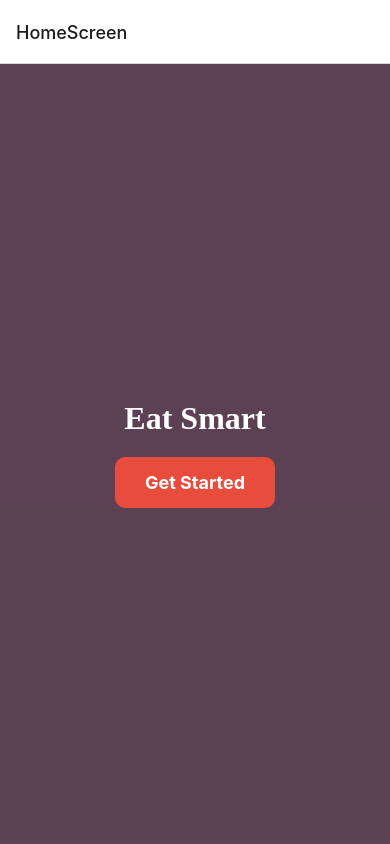
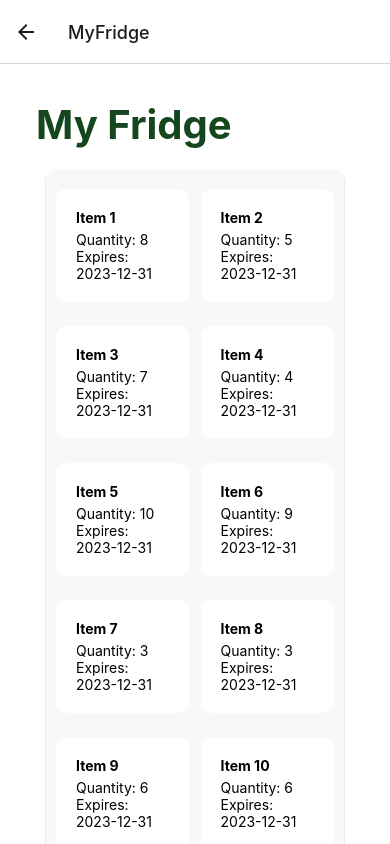
Before and after one commit to luciansurdu66/EatSmart, a React Native app: screen /MyFridge in a window 390 px wide. Shown: the top 844 px of the page. Built offline with nearby package versions, Linux system fonts and the light colour scheme.

Commit message:
Create a My fridge page

```diff
--- a/App.js
+++ b/App.js
@@ -4,6 +4,7 @@ import { createStackNavigator } from '@react-navigation/stack';
 import { NavigationContainer } from '@react-navigation/native';
 import AddIngredient from "./frontend/src/components/addIngredient"; // updated import path
 import HomeScreen from "./frontend/src/components/homeScreen";
+import MyFridge from "./frontend/src/components/myFridge";
 //import BottomMenu from "./frontend/src/components/bottomMenu";
 
 //create a stack navigator with bottom menu sticking to the bottom
@@ -17,6 +18,7 @@ export default function App() {
 
         <Stack.Screen name="HomeScreen" component={HomeScreen} title='Home' />
         <Stack.Screen name="AddIngredient" component={AddIngredient} />
+        <Stack.Screen name="MyFridge" component={MyFridge} />
       </Stack.Navigator>
     </NavigationContainer>
   );
--- /dev/null
+++ b/frontend/src/components/gridComponent.js
@@ -0,0 +1,91 @@
+import React from 'react';
+import { View, StyleSheet, Dimensions, ScrollView, Text } from 'react-native';
+
+const SquareComponent = () => {
+  return <View style={styles.square} />;
+};
+
+const GridComponent = () => {
+  const screenWidth = Dimensions.get('window').width;
+  const itemWidth = (screenWidth - 30) / 2; // Subtract padding and margin
+  /* const items = [
+    { id: 1, name: 'Item 1', quantity: 5, expirationDate: '2023-12-31' },
+    { id: 2, name: 'Item 2', quantity: 3, expirationDate: '2023-11-30' },
+    { id: 3, name: 'Item 3', quantity: 2, expirationDate: '2023-12-15' },
+    { id: 4, name: 'Item 4', quantity: 1, expirationDate: '2024-01-15' },
+    // ... 16 more items ...
+    { id: 17, name: 'Item 17', quantity: 3, expirationDate: '2023-12-20' },
+    { id: 18, name: 'Item 18', quantity: 2, expirationDate: '2023-12-25' },
+    { id: 19, name: 'Item 19', quantity: 1, expirationDate: '2024-01-01' },
+    { id: 20, name: 'Item 20', quantity: 4, expirationDate: '2023-12-10' },
+  ]; */
+
+  const generateItems = () => {
+    const items = [];
+    for (let i = 1; i <= 20; i++) {
+      items.push({
+        id: i,
+        name: `Item ${i}`,
+        quantity: Math.floor(Math.random() * 10) + 1, // Random quantity for demonstration
+        expirationDate: '2023-12-31', // Replace with actual expiration dates
+      });
+    }
+    return items;
+  };
+
+  const items = generateItems();
+
+  return (
+    <ScrollView contentContainerStyle={styles.scrollContainer}>
+        <View style={styles.gridContainer}>
+            {items.map((item) => (
+                <View style={styles.gridItem} key={item.id}>
+                    <Text style={styles.itemName}>{item.name}</Text>
+                    <Text>Quantity: {item.quantity}</Text>
+                    <Text>Expires: {item.expirationDate}</Text>
+                </View>
+            ))}
+        </View>
+    </ScrollView>
+  );
+};
+
+const styles = StyleSheet.create({
+  scrollContainer: {
+    padding: 10,
+  },
+  gridContainer: {
+    flexDirection: 'row',
+    flexWrap: 'wrap',
+    justifyContent: 'space-between',
+    backgroundColor: '#F8F8F8',
+    padding: 10,
+    paddingTop: 20,
+    paddingBottom: 30,
+    borderRadius: 10,
+
+    // Shadow properties for Android
+    elevation: 2,
+
+    // Shadow properties for iOS
+    shadowColor: 'black',
+    shadowOffset: { width: 0, height: 2 },
+    shadowOpacity: 0.3,
+    shadowRadius: 2,
+  },
+  gridItem: {
+    width: '48%', // Adjust as needed
+    backgroundColor: 'white',
+    padding: 20,
+    marginBottom: 24,
+    justifyContent: 'center',
+    borderRadius: 10,
+  },
+
+  itemName: {
+    fontWeight: 'bold',
+    marginBottom: 5,
+  },
+});
+
+export default GridComponent;
--- /dev/null
+++ b/frontend/src/components/myFridge.js
@@ -0,0 +1,36 @@
+import React from 'react';
+import { View, Text, StyleSheet, TouchableOpacity, ImageBackground } from 'react-native';
+import { NavigationContainer } from '@react-navigation/native';
+import { createStackNavigator } from '@react-navigation/stack';
+import styles from '../styles/myFridge.style';
+import GridComponent from './gridComponent';
+import Svg, { Path } from 'react-native-svg';
+
+const PlusIcon = () => (
+  <Svg width="32" height="32" viewBox="0 0 24 24" fill="none" stroke="white" strokeWidth="5" strokeLinecap="round" strokeLinejoin="round">
+    <Path d="M12 5v14M5 12h14" />
+  </Svg>
+);
+
+const FullRoundButton = () => {
+  return (
+    <TouchableOpacity style={styles.roundButton}>
+      {/* Use the PlusIcon component */}
+      <PlusIcon />
+    </TouchableOpacity>
+  );
+};
+
+const MyFridge = () => {
+  return (
+    <View style={styles.container}>
+        <Text style={styles.title}>My Fridge</Text>
+        <GridComponent />
+        <FullRoundButton />
+    </View>
+  );
+};
+
+
+
+export default MyFridge;
--- /dev/null
+++ b/frontend/src/styles/myFridge.style.js
@@ -0,0 +1,33 @@
+import { StyleSheet } from 'react-native';
+
+const styles = StyleSheet.create({
+
+    container: {
+      flex: 1,
+      backgroundColor: 'white',
+      padding: 36,
+      position: 'relative',
+    },
+    title: {
+        fontSize: 40,
+        fontWeight: 'bold',
+        color: '#14471E', // You can replace this with your desired color
+        marginBottom: 10,
+    },
+    roundButton: {
+      position: 'absolute',
+      bottom: 24,
+      right: 32,
+      backgroundColor: '#EE9B01',
+      borderRadius: 64, // Set a large enough value to make it fully round
+      paddingVertical: 20,
+      paddingHorizontal: 20,
+    },
+    buttonText: {
+      color: 'white',
+      textAlign: 'center',
+      fontSize: 20,
+    },
+  });
+
+export default styles;
```
Also changed, not shown: package.json (+4 -3 lines), 1 other file (tests, documents, lock files or other folders).
